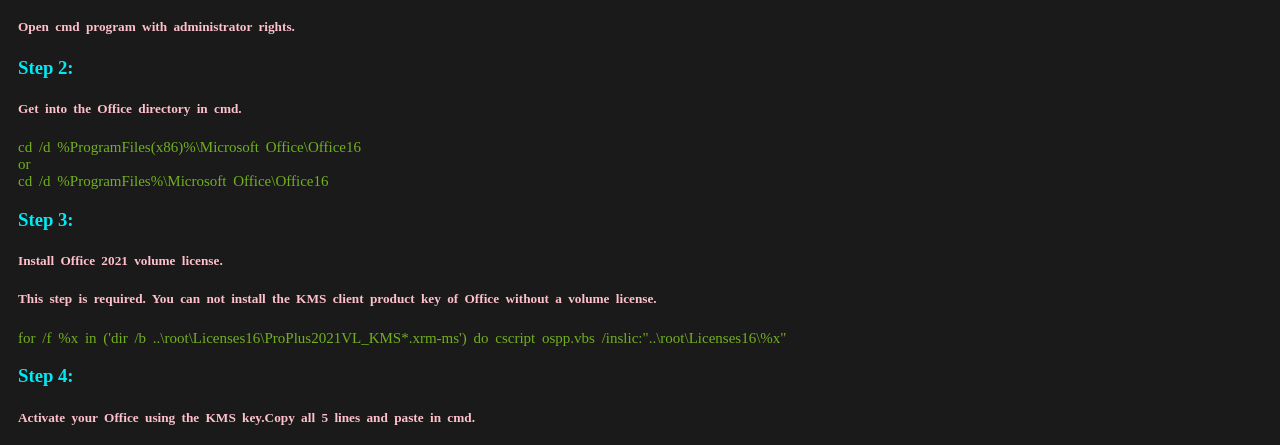
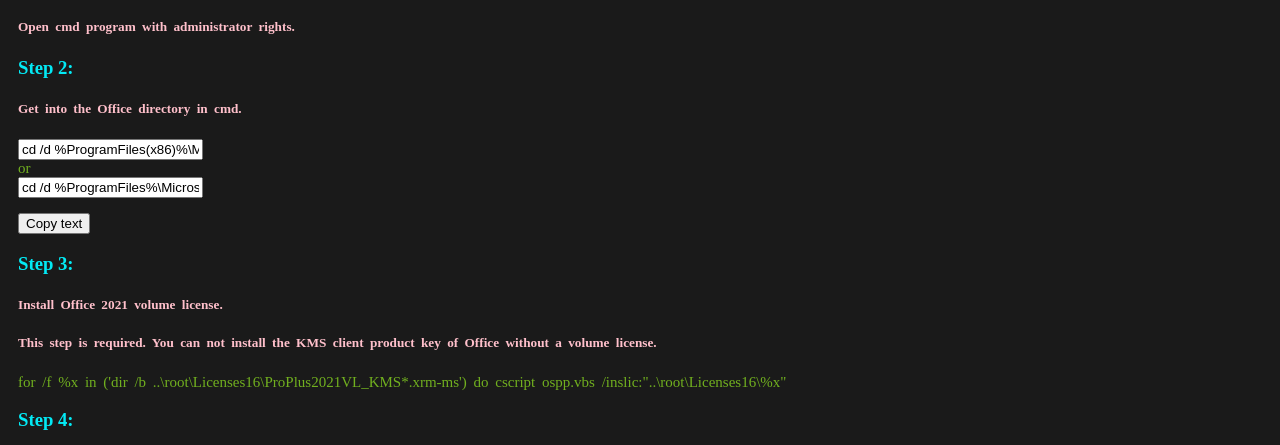
Before and after one commit to sriii7/pcneeds, a plain HTML site: page msoffice.html in a window 1280 px wide. Shown: the part 290-735 px from the top of the page. Drawn offline with Linux system fonts and the light colour scheme.

Commit message:
Update msoffice.html

```diff
--- a/msoffice.html
+++ b/msoffice.html
@@ -40,10 +40,17 @@
         <h5 class="paraheads1">Get into the Office directory in cmd.</h5>
 
         <p>
-          cd /d %ProgramFiles(x86)%\Microsoft Office\Office16<br />
+           <input type="text" value="cd /d %ProgramFiles(x86)%\Microsoft Office\Office16" id="myInput1"><br />
           or<br />
-          cd /d %ProgramFiles%\Microsoft Office\Office16
+          <input type="text" value="cd /d %ProgramFiles%\Microsoft Office\Office16" id="myInput1">
         </p>
+          <div class="tooltip">
+         <button onclick="myFunction1()" onmouseout="outFunc1()">
+         <span class="tooltiptext" id="myTooltip1">Copy to clipboard</span>
+         Copy text
+         </button>
+         </div>
+
         <h3 class="paraheads">Step 3:</h3>
         <h5 class="paraheads1">Install Office 2021 volume license.</h5>
 
@@ -78,5 +85,6 @@
         <h5 class="paraheads1">Finally press enter after finishing Step 4.</h5>
       </div>
     </div>
+    <script type="text/javascript" src="../pcneeds/script1.js"></script>
   </body>
 </html>
```
